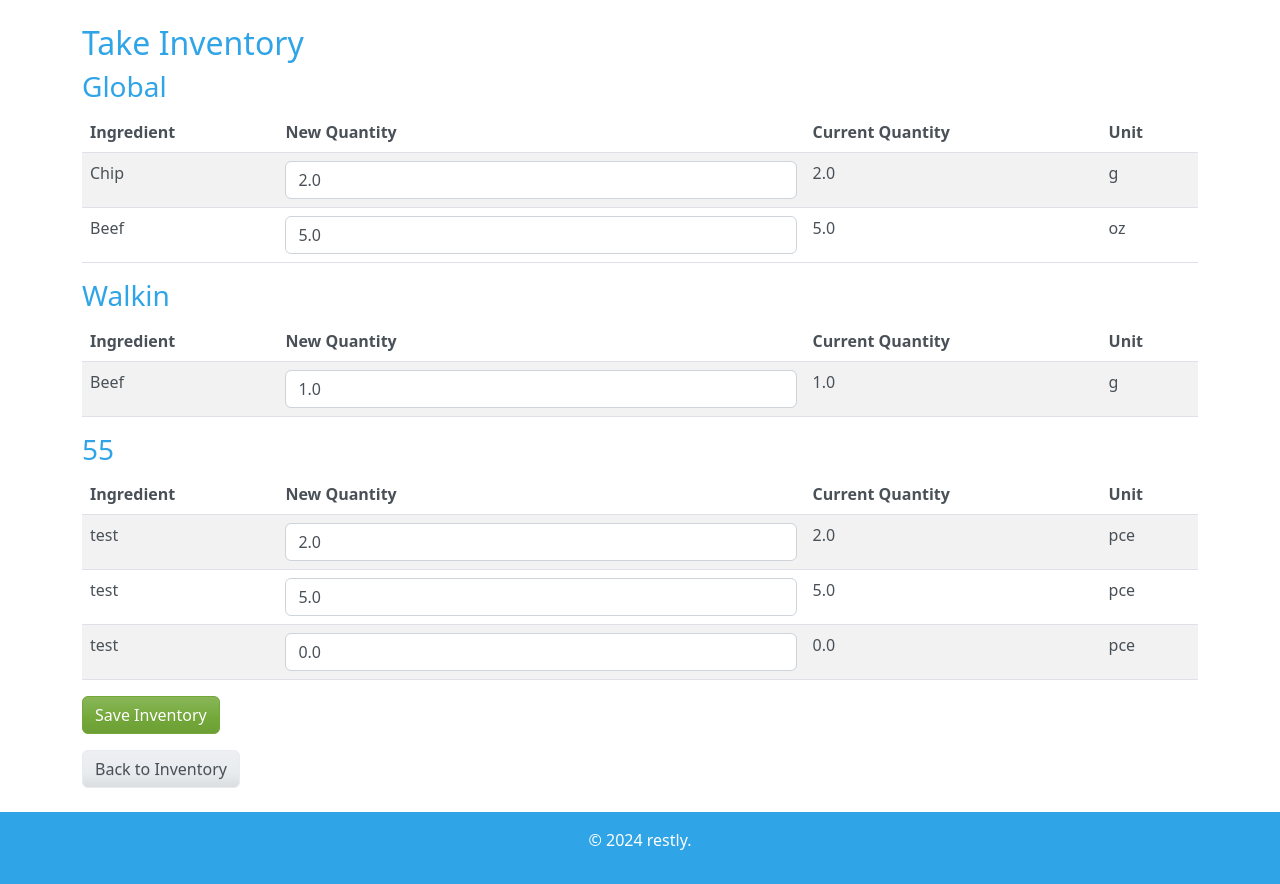
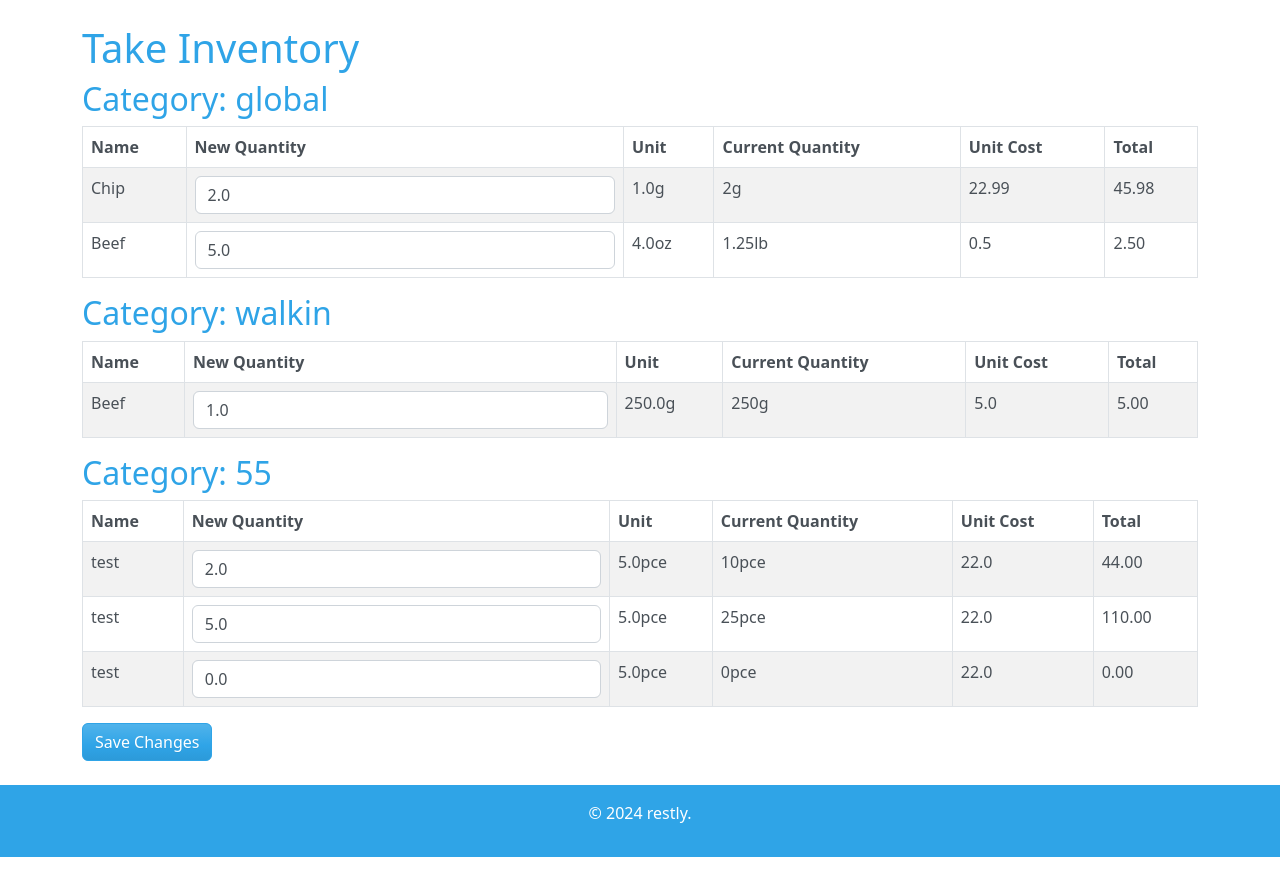
Before and after one commit to MaxIyad/restly, a Django app: page /inventory/take-inventory/ in a window 1280 px wide. Shown: the part 56-940 px from the top of the page. After the commit the page ends 913 px from the top, so only its background shows below. Run offline with Django 5.2, Linux system fonts and the light colour scheme; data comes from the database, SQL or seed files in the repository; both versions use the stored data as it was after the commit; parts of the project's set-up code (start-up, migrations or seed data) failed here and were passed over.

Commit message:
fixed /take-inventory/

```diff
--- a/inventory/templates/inventory/ingredient_list.html
+++ b/inventory/templates/inventory/ingredient_list.html
@@ -3,6 +3,7 @@
 
 {% load humanize %}
 {% block content %}
+
 {% for category in categories %}
     <h2>{{ category.name|title }}:</h2> <!-- Display category name -->
 
@@ -44,5 +45,6 @@
 <div class="d-flex justify-content-start my-3">
     <a href="{% url 'row_add' %}" class="btn btn-primary me-2">Add Row</a>
     <a href="{% url 'category_add' %}" class="btn btn-secondary">Add Category</a>
+    <a href="{% url 'take_inventory' %}" class="btn btn-secondary">Take Inventory</a>
 </div>
 {% endblock %}
--- a/inventory/templates/inventory/take_inventory.html
+++ b/inventory/templates/inventory/take_inventory.html
@@ -1,39 +1,45 @@
 {% extends 'base.html' %}
-
-{% block title %}
-Take Inventory
-{% endblock %}
+{% load humanize %}
+{% load custom_filters %}
 
 {% block content %}
-<h2>Take Inventory</h2>
+<h1>Take Inventory</h1>
 
-<form method="POST">
+<form method="post">
     {% csrf_token %}
-    {% for category, forms in categories.items %}
-        <h3>{{ category.name|title }}</h3>
-        <table class="table table-striped">
+    {% for category in categories %}
+    <h2>Category: {{ category.name }}</h2>
+    <table class="table table-striped table-bordered">
         <thead>
             <tr>
-                    <th>Ingredient</th>
+                <th>Name</th>
                 <th>New Quantity</th>
+                <th>Unit</th>
                 <th>Current Quantity</th>
-                    <th>Unit</th>
+
+                <th>Unit Cost</th>
+                <th>Total</th>
             </tr>
         </thead>
         <tbody>
-                {% for form in forms %}
+            {% for ingredient in category.ingredient_set.all %}
             <tr>
-                        <td>{{ form.instance.name }}</td>
-                        <td>{{ form.quantity }}</td>
-                        <td>{{ form.instance.quantity }}</td>
-                        <td>{{ form.instance.unit_type }}</td>
+                <td>{{ ingredient.name }}</td>
+                <td>
+                    {% with ingredient_forms|get_form:ingredient.id as form %}
+                        {{ form.quantity }}
+                    {% endwith %}
+                </td>
+                <td>{{ ingredient.unit_multiplier }}{{ ingredient.unit_type }}</td>
+                <td>{{ ingredient.converted_quantity }}</td>
+                <td>{{ ingredient.unit_cost }}</td>
+                <td>{{ ingredient.total_cost|floatformat:2 }}</td>
             </tr>
             {% endfor %}
         </tbody>
     </table>
     {% endfor %}
-    <button type="submit" class="btn btn-success">Save Inventory</button>
+
+    <button type="submit" class="btn btn-primary">Save Changes</button>
 </form>
-
-<a href="{% url 'inventory' %}" class="btn btn-secondary mt-3">Back to Inventory</a>
 {% endblock %}
--- /dev/null
+++ b/inventory/templatetags/custom_filters.py
@@ -0,0 +1,8 @@
+from django import template
+
+register = template.Library()
+
+@register.filter
+def get_form(forms_dict, ingredient_id):
+    """Retrieve the form for the given ingredient ID from the dictionary."""
+    return forms_dict.get(ingredient_id)
--- a/inventory/views.py
+++ b/inventory/views.py
@@ -1,10 +1,11 @@
 from django.shortcuts import render, redirect, get_object_or_404
 from .models import Ingredient, Category
+from django.http import HttpResponseBadRequest
 from settings.models import Settings
 from .forms import IngredientForm, CategoryForm
 from django import forms
-
-from django.forms import modelformset_factory
+from django.forms import modelform_factory
+from django.contrib import messages
 
 def ingredient_list(request):
     # Get all categories and associated ingredients
@@ -40,75 +41,47 @@ def category_add(request):
 
     return render(request, 'inventory/category_add.html', {'form': form})
 
+def take_inventory(request):
+    categories = Category.objects.prefetch_related('ingredient_set').all()
 
-def take_inventory(request):
-    # Create a formset for the Ingredient model with the quantity field editable
-    IngredientFormSet = modelformset_factory(
+    # Create a form factory for updating the 'quantity' field
+    InventoryForm = modelform_factory(
         Ingredient,
-        fields=('quantity',),
-        extra=0,
-        widgets={
-            'quantity': forms.NumberInput(attrs={
-                'class': 'form-control',
-                'placeholder': 'Enter new quantity'
-            })
-        }
+        fields=['quantity'],
+        widgets={'quantity': forms.NumberInput(attrs={'step': '0.01', 'class': 'form-control', 'placeholder': 'Optional'})},
+        field_classes={'quantity': forms.FloatField},
     )
 
-    # Handle POST request
-    if request.method == 'POST':
-        formset = IngredientFormSet(request.POST, queryset=Ingredient.objects.all())
-        if formset.is_valid():
-            # Save the updated quantities to the database
-            for form in formset:
-                ingredient = form.instance  # Get the associated Ingredient instance
-                if form.cleaned_data['quantity'] is not None:
-                    ingredient.quantity = form.cleaned_data['quantity']
-                    ingredient.save()  # Explicitly save the instance
-            return redirect('inventory')  # Redirect to inventory list after saving
-
-    else:
-        formset = IngredientFormSet(queryset=Ingredient.objects.all())
-
-    # Group forms by category for display
-    categories = {}
-    for form in formset:
-        category = form.instance.category
-        if category not in categories:
-            categories[category] = []
-        categories[category].append(form)
-
-    context = {
-        'categories': categories,  # Grouped forms by category
-        'formset': formset,        # The entire formset
-    }
-    return render(request, 'inventory/take_inventory.html', context)
-
-'''
-def take_inventory(request):
-    # Prefetch related ingredients for efficiency
-    categories = Category.objects.prefetch_related('ingredient_set').all()
-
-    # Dynamically create a formset for all ingredients
-    IngredientFormSet = modelformset_factory(
-        Ingredient,
-        fields=('id', 'quantity'),
-        extra=0,  # No extra forms
-        labels={'quantity': 'New Quantity'},
-        widgets={'quantity': forms.NumberInput(attrs={'class': 'form-control', 'placeholder': 'Enter new quantity'})}
-    )
+    # Dictionary to store forms for each ingredient
+    ingredient_forms = {}
 
     if request.method == 'POST':
-        formset = IngredientFormSet(request.POST)
-        if formset.is_valid():
-            formset.save()  # Save the updated quantities
-            return redirect('take_inventory')  # Redirect to clear the form
+        updated_count = 0
+        for ingredient in Ingredient.objects.all():
+            # Make the field optional by overriding the 'required' attribute
+            InventoryForm.base_fields['quantity'].required = False
 
-    else:
-        formset = IngredientFormSet(queryset=Ingredient.objects.all())
+            form = InventoryForm(request.POST, instance=ingredient, prefix=f"ingredient-{ingredient.id}")
+            ingredient_forms[ingredient.id] = form  # Save the form in the dictionary
+
+            if form.is_valid():
+                # Only save the ingredient if 'quantity' is not empty
+                if form.cleaned_data['quantity'] is not None:
+                    form.save()
+        if updated_count > 0:
+            messages.success(request, f"Inventory updated successfully! {updated_count} ingredient(s) updated.")
+        else:
+            messages.info(request, "No changes were made to the inventory.")
+
+        return redirect('inventory')
+
+    # Populate forms for GET requests
+    for ingredient in Ingredient.objects.all():
+        InventoryForm.base_fields['quantity'].required = False  # Ensure field is optional for GET requests
+        ingredient_forms[ingredient.id] = InventoryForm(instance=ingredient, prefix=f"ingredient-{ingredient.id}")
 
     context = {
         'categories': categories,
-        'formset': formset,
+        'ingredient_forms': ingredient_forms,  # Pass the forms to the template
     }
-    return render(request, 'inventory/take_inventory.html', context)'''
+    return render(request, 'inventory/take_inventory.html', context)
```
Also changed, not shown: core/settings.py (line endings or trailing spaces), db.sqlite3, inventory/templatetags/__init__.py (added). Lines whose indentation alone changed are shown as unchanged.
